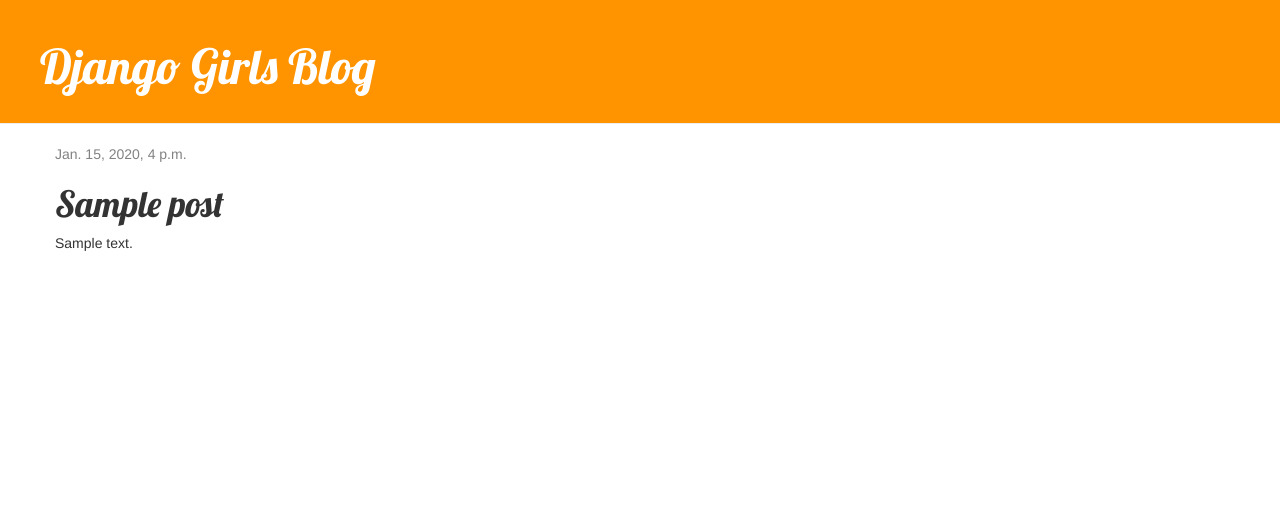
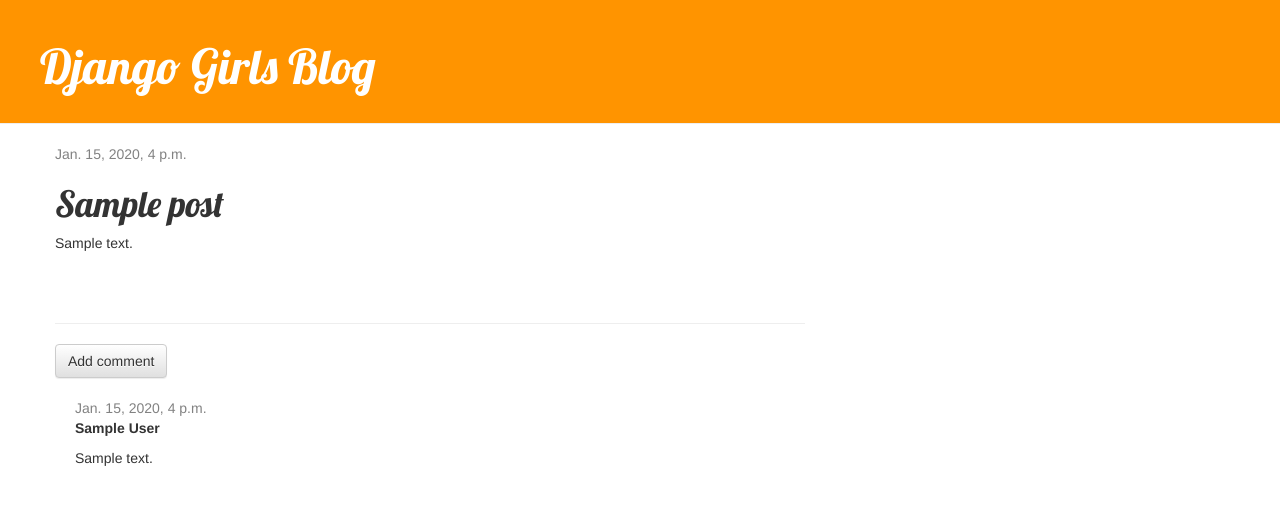
Before and after one commit to yerl4nsss/my-first-blog, a Django app: page /post/1/ in a window 1280 px wide. Shown: the top 505 px of the page. Run offline with Django 3.2, Linux system fonts and the light colour scheme; tables that the repository leaves empty hold one stand-in row (values such as "Sample post"); some libraries are stand-ins or nearby versions.

Commit message:
can add comments

```diff
--- a/blog/admin.py
+++ b/blog/admin.py
@@ -1,6 +1,7 @@
 from django.contrib import admin
-from .models import Post
+from .models import Post, Comment
 
 # Register your models here.
 
 admin.site.register(Post)
+admin.site.register(Comment)
--- a/blog/models.py
+++ b/blog/models.py
@@ -20,4 +20,21 @@
 
     class Meta:
         verbose_name_plural = "Пост"
-        verbose_name = "Посты"
+        verbose_name = "Пости"
+
+    def approved_comments(self):
+        return self.comments.filter(approved_comment=True)
+
+class Comment(models.Model):
+    post = models.ForeignKey('blog.Post', on_delete=models.CASCADE, related_name='comments')
+    author = models.CharField(max_length=200)
+    text = models.TextField()
+    created_date = models.DateTimeField(default=timezone.now)
+    approved_comment = models.BooleanField(default=False)
+
+    def approve(self):
+        self.approved_comment = True
+        self.save()
+
+    def __str__(self):
+        return self.text
--- a/blog/static/css/blog.css
+++ b/blog/static/css/blog.css
@@ -44,3 +44,7 @@
 .post h1 a, .post h1 a:visited {
     color: #000000;
 }
+
+.comment {
+    margin: 20px 0px 20px 20px;
+}
--- a/blog/templates/blog/base.html
+++ b/blog/templates/blog/base.html
@@ -11,6 +11,7 @@
         <div class="page-header">
             {% if user.is_authenticated %}
                 <a href="{% url 'post_new' %}" class="top-menu"><span class="glyphicon glyphicon-plus"></span></a>
+                <a href="{% url 'post_draft_list' %}" class="top-menu"><span class="glyphicon glyphicon-edit"></span></a>
             {% endif %}
 
             <h1><a href="/">Django Girls Blog</a></h1>
--- a/blog/templates/blog/post_detail.html
+++ b/blog/templates/blog/post_detail.html
@@ -4,16 +4,39 @@
 
     <div class="post">
         {% if post.published_date %}
-        <div class="date">
-            {{ post.published_date }}
-        </div>
+            <div class="date">
+                {{ post.published_date }}
+            </div>
+        {% else %}
+            <a class="btn btn-default" href="{% url 'post_publish' pk=post.pk %}">Publish</a>
         {% endif %}
 
         {% if user.is_authenticated %}
-             <a class="btn btn-default" href="{% url 'post_edit' pk=post.pk %}"><span class="glyphicon glyphicon-pencil"></span></a>
+            <a class="btn btn-default" href="{% url 'post_edit' pk=post.pk %}"><span class="glyphicon glyphicon-pencil"></span></a>
+            <a class="btn btn-default" href="{% url 'post_delete' pk=post.pk %}"><span class="glyphicon glyphicon-remove"></span></a>
         {% endif %}
 
         <h1>{{ post.title }}</h1>
         <p>{{ post.text|linebreaksbr }}</p>
     </div>
+
+    <hr>
+    <a class="btn btn-default" href="{% url 'add_comment_to_post' pk=post.pk %}">Add comment</a>
+    {% for comment in post.comments.all %}
+        {% if user.is_authenticated or comment.approved_comment %}
+        <div class="comment">
+            <div class="date">
+                {{ comment.created_date }}
+                {% if not comment.approved_comment %}
+                    <a class="btn btn-default" href="{% url 'comment_remove' pk=comment.pk %}"><span class="glyphicon glyphicon-remove"></span></a>
+                    <a class="btn btn-default" href="{% url 'comment_approve' pk=comment.pk %}"><span class="glyphicon glyphicon-ok"></span></a>
+                {% endif %}
+            </div>
+            <strong>{{ comment.author }}</strong>
+            <p>{{ comment.text|linebreaks }}</p>
+        </div>
+        {% endif %}
+    {% empty %}
+        <p>No comments here yet :(</p>
+    {% endfor %}
 {% endblock %}
--- a/blog/templates/blog/post_list.html
+++ b/blog/templates/blog/post_list.html
@@ -8,6 +8,7 @@
                     </div>
                     <h1><a href="{% url 'post_detail' pk=post.pk %}">{{ post.title }}</a></h1>
                     <p>{{ post.text|linebreaksbr }}</p>
+                    <a href="{% url 'post_detail' pk=post.pk %}">Comments: {{ post.approved_comments.count }}</a>
                 </div>
             {% endfor %}
         {% endblock %}
--- a/blog/urls.py
+++ b/blog/urls.py
@@ -5,5 +5,11 @@
     path("", views.post_list, name='post_list'),
     path("post/<int:pk>/", views.post_detail, name="post_detail"),
     path("post/new/", views.post_new, name="post_new"),
-    path('post/<int:pk>/edit/', views.post_edit, name='post_edit'),
+    path("post/<int:pk>/edit/", views.post_edit, name="post_edit"),
+    path("drafts/", views.post_draft_list, name="post_draft_list"),
+    path("post/<pk>/publish/", views.post_publish, name="post_publish"),
+    path("post/<pk>/delete/", views.post_delete, name="post_delete"),
+    path("post/<int:pk>/comment/", views.add_comment_to_post, name="add_comment_to_post"),
+    path("comment/<int:pk>/approve/", views.comment_approve, name="comment_approve"),
+    path("comment/<int:pk>/remove/", views.comment_remove, name="comment_remove"),
 ]
--- a/blog/views.py
+++ b/blog/views.py
@@ -1,7 +1,8 @@
+from django.contrib.auth.decorators import login_required
 from django.shortcuts import render, get_object_or_404, redirect
 from django.utils import timezone
-from .models import Post
-from .forms import PostForm
+from .models import Post, Comment
+from .forms import PostForm, CommentForm
 
 # Create your views here.
 def post_list(request):
@@ -18,7 +19,6 @@
         if form.is_valid():
             post = form.save(commit=False)
             post.author = request.user
-            post.published_date = timezone.now()
             post.save()
             return redirect('post_detail', pk=post.pk)
     else:
@@ -32,9 +32,47 @@
         if form.is_valid():
             post = form.save(commit=False)
             post.author = request.user
-            post.published_date = timezone.now()
             post.save()
             return redirect('post_detail', pk=post.pk)
     else:
         form = PostForm(instance=post)
     return render(request, 'blog/post_edit.html', {'form': form})
+
+def post_draft_list(request):
+    posts = Post.objects.filter(published_date__isnull=True).order_by('created_date')
+    return render(request, "blog/post_draft_list.html", {"posts": posts})
+
+def post_publish(request, pk):
+    post = get_object_or_404(Post, pk=pk)
+    post.publish()
+    return redirect('post_detail', pk=pk)
+
+def post_delete(request, pk):
+    post = get_object_or_404(Post, pk=pk)
+    post.delete()
+    return redirect('post_list')
+
+def add_comment_to_post(request, pk):
+    post = get_object_or_404(Post, pk=pk)
+    if request.method == "POST":
+        form = CommentForm(request.POST)
+        if form.is_valid():
+            comment = form.save(commit=False)
+            comment.post = post
+            comment.save()
+            return redirect('post_detail', pk=post.pk)
+    else:
+        form = CommentForm()
+    return render(request, "blog/add_comment_to_post.html", {"form": form})
+
+@login_required
+def comment_approve(request, pk):
+    comment = get_object_or_404(Comment, pk=pk)
+    comment.approve()
+    return redirect('post_detail', pk=comment.post.pk)
+
+@login_required
+def comment_remove(request, pk):
+    comment = get_object_or_404(Comment, pk=pk)
+    comment.delete()
+    return redirect('post_detail', pk=comment.post.pk)
```
Also changed, not shown: blog/forms.py (+7 -1 lines), blog/templates/blog/add_comment_to_post.html (added, +9 -0 lines), blog/templates/blog/post_draft_list.html (added, +11 -0 lines), blog/migrations/0002_auto_20190620_1446.py (added), blog/migrations/0003_auto_20190620_1446.py (added).
